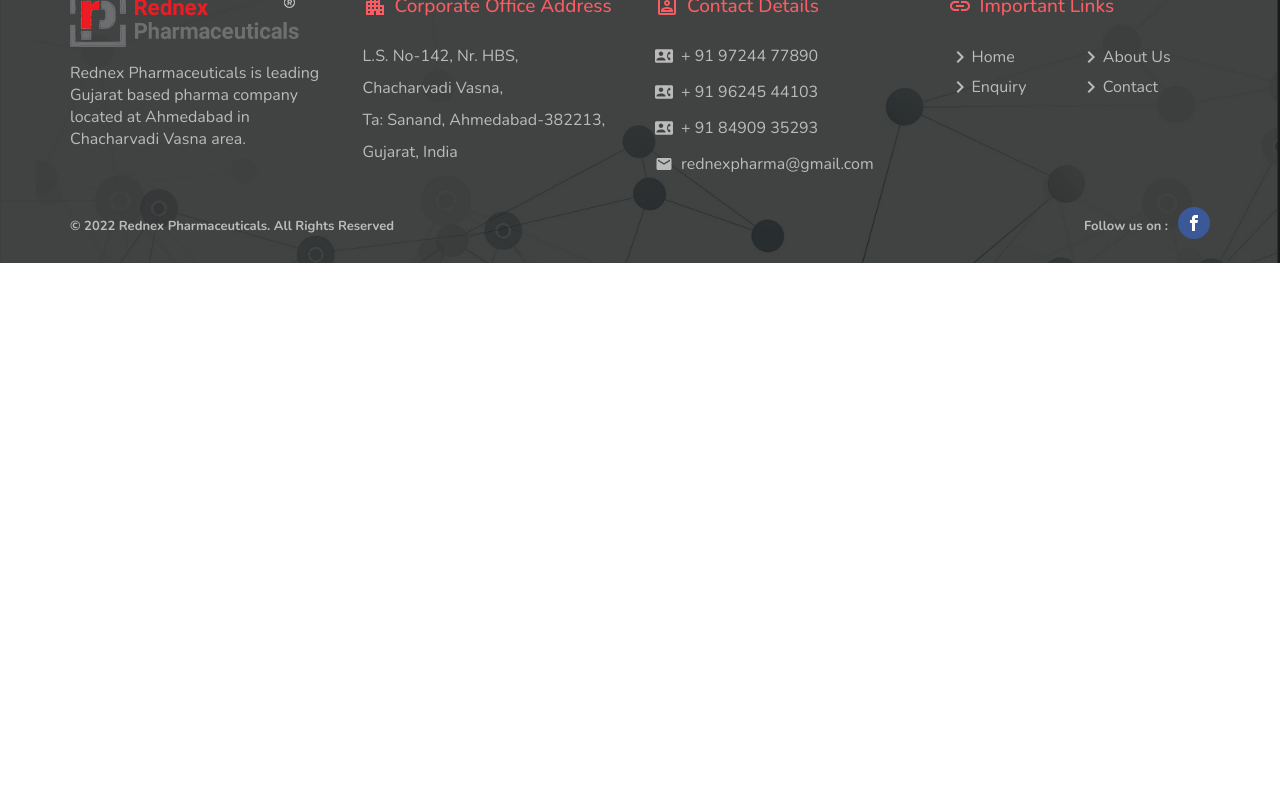
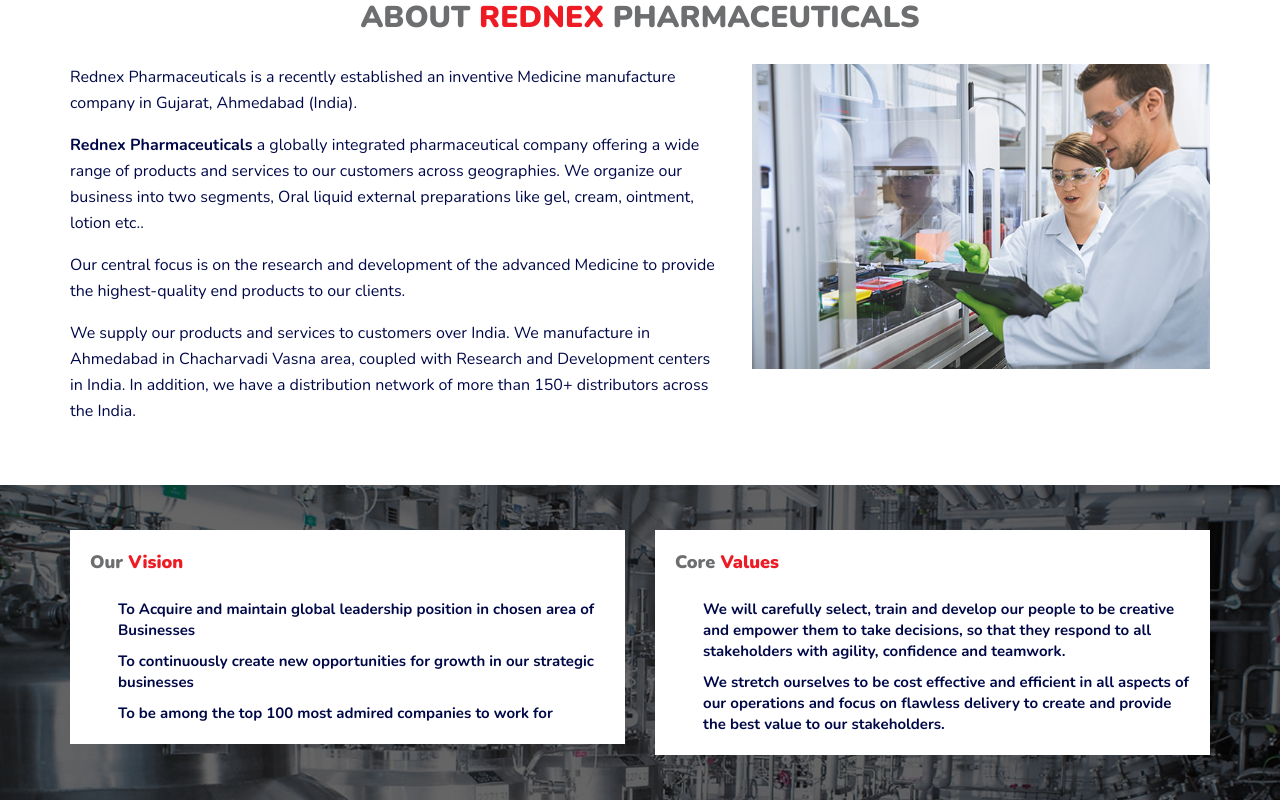
Before and after one commit to pritesh511/rednexpharma, a Next.js app: page /about-us in a window 1280 px wide. Shown: the part 460-1260 px from the top of the page. Before the commit the page ends 800 px from the top, so only its background shows below. Built offline with nearby package versions, Linux system fonts and the light colour scheme.

Commit message:
about page design

```diff
--- a/pages/about-us.js
+++ b/pages/about-us.js
@@ -1,6 +1,20 @@
+import Image from "next/image";
 import { NextSeo } from "next-seo";
 import Layout from "../components/layout";
 import SectionHeader from "../components/section-header/section-header";
+import {
+  AboutBlock,
+  AboutLeft,
+  AboutRight,
+  VisionBlock,
+  VisionHeading,
+  VisionInnerBlock,
+  VisionList,
+  VisionSection,
+  VisonDataBlock,
+  VisonListItem,
+} from "../styles/aboutPageStyles";
+import { Container, FcSection, SectionHeading } from "../styles/commonStyles";
 
 const About = () => {
   return (
@@ -11,6 +25,96 @@
       />
       <Layout>
         <SectionHeader />
+        <FcSection>
+          <Container>
+            <SectionHeading>
+              ABOUT <span>REDNEX</span> PHARMACEUTICALS
+            </SectionHeading>
+            <AboutBlock>
+              <AboutLeft>
+                <p>
+                  Rednex Pharmaceuticals is a recently established an inventive
+                  Medicine manufacture company in Gujarat, Ahmedabad (India).
+                </p>
+                <p>
+                  <b>Rednex Pharmaceuticals</b> a globally integrated
+                  pharmaceutical company offering a wide range of products and
+                  services to our customers across geographies. We organize our
+                  business into two segments, Oral liquid external preparations
+                  like gel, cream, ointment, lotion etc..
+                </p>
+                <p>
+                  Our central focus is on the research and development of the
+                  advanced Medicine to provide the highest-quality end products
+                  to our clients.
+                </p>
+                <p>
+                  We supply our products and services to customers over India.
+                  We manufacture in Ahmedabad in Chacharvadi Vasna area, coupled
+                  with Research and Development centers in India. In addition,
+                  we have a distribution network of more than 150+ distributors
+                  across the India.
+                </p>
+              </AboutLeft>
+              <AboutRight>
+                <Image
+                  src="/images/about-us.jpg"
+                  alt="about-image"
+                  width={457}
+                  height={305}
+                  layout="responsive"
+                />
+              </AboutRight>
+            </AboutBlock>
+          </Container>
+        </FcSection>
+        <VisionSection>
+          <Container>
+            <VisionBlock>
+              <VisonDataBlock>
+                <VisionInnerBlock>
+                  <VisionHeading>
+                    Our <span>Vision</span>
+                  </VisionHeading>
+                  <VisionList>
+                    <VisonListItem>
+                      To Acquire and maintain global leadership position in
+                      chosen area of Businesses
+                    </VisonListItem>
+                    <VisonListItem>
+                      To continuously create new opportunities for growth in our
+                      strategic businesses
+                    </VisonListItem>
+                    <VisonListItem>
+                      To be among the top 100 most admired companies to work for
+                    </VisonListItem>
+                  </VisionList>
+                </VisionInnerBlock>
+              </VisonDataBlock>
+              <VisonDataBlock>
+                <VisionInnerBlock>
+                  <VisionHeading>
+                    Core <span>Values</span>
+                  </VisionHeading>
+                  <VisionList>
+                    <VisonListItem>
+                      We will carefully select, train and develop our people to
+                      be creative and empower them to take decisions, so that
+                      they respond to all stakeholders with agility, confidence
+                      and teamwork.
+                    </VisonListItem>
+                    <VisonListItem>
+                      We stretch ourselves to be cost effective and efficient in
+                      all aspects of our operations and focus on flawless
+                      delivery to create and provide the best value to our
+                      stakeholders.
+                    </VisonListItem>
+                  </VisionList>
+                </VisionInnerBlock>
+              </VisonDataBlock>
+            </VisionBlock>
+          </Container>
+        </VisionSection>
       </Layout>
     </>
   );
--- /dev/null
+++ b/styles/aboutPageStyles.js
@@ -0,0 +1,108 @@
+import styled from "styled-components";
+import { Text1, Text2 } from "./styles";
+
+const AboutBlock = styled.div`
+  display: flex;
+  margin: 0 -15px;
+  @media only screen and (max-width: 768px) {
+    flex-wrap: wrap;
+    margin: 0;
+  }
+`;
+const AboutRight = styled.div`
+  max-width: 41.66%;
+  width: 100%;
+  padding: 0 15px;
+  @media only screen and (max-width: 768px) {
+    max-width: 100%;
+    padding: 0;
+  }
+`;
+const AboutLeft = styled.div`
+  max-width: 58.33%;
+  width: 100%;
+  padding: 0 15px;
+  p {
+    ${Text1}
+    color: var(--text-color);
+    margin: 0 0 16px 0;
+    &.mb0 {
+      margin: 0;
+    }
+  }
+  @media only screen and (max-width: 768px) {
+    max-width: 100%;
+    padding: 0;
+  }
+`;
+
+const VisionSection = styled.section`
+  padding: 45px 0;
+  background-image: url("/images/vision-bg.jpg");
+  background-position: center;
+  background-repeat: no-repeat;
+  background-size: cover;
+`;
+const VisionBlock = styled.div`
+  display: flex;
+  margin: 0 -15px;
+  @media only screen and (max-width: 768px) {
+    flex-wrap: wrap;
+    margin: 0;
+  }
+`;
+const VisonDataBlock = styled.div`
+  max-width: 50%;
+  width: 100%;
+  padding: 0 15px;
+  @media only screen and (max-width: 768px) {
+    max-width: 100%;
+    padding: 0;
+    margin-bottom: 16px;
+    :last-child {
+      margin-bottom: 0;
+    }
+  }
+`;
+const VisionInnerBlock = styled.div`
+  width: 100%;
+  background-color: var(--white);
+  padding: 20px;
+`;
+const VisionHeading = styled.h3`
+  font-size: 18px;
+  line-height: 24px;
+  font-weight: 900;
+  color: var(--light-gray);
+  margin: 0 0 25px 0;
+  span {
+    color: var(--danger);
+  }
+`;
+const VisionList = styled.ul`
+  padding: 0;
+  margin: 0;
+  list-style: none;
+`;
+const VisonListItem = styled.li`
+  ${Text2}
+  margin: 0 0 10px 0;
+  padding: 0 0 0 28px;
+  color: var(--text-color);
+  :last-child {
+    margin: 0;
+  }
+`;
+
+export {
+  AboutBlock,
+  AboutRight,
+  AboutLeft,
+  VisionSection,
+  VisionBlock,
+  VisonDataBlock,
+  VisionHeading,
+  VisionInnerBlock,
+  VisionList,
+  VisonListItem,
+};
--- a/styles/commonStyles.js
+++ b/styles/commonStyles.js
@@ -27,4 +27,8 @@
   }
 `;
 
-export { Container, SectionHeading, SectionPara };
+const FcSection = styled.section`
+  padding: 45px 0;
+`;
+
+export { Container, SectionHeading, SectionPara, FcSection };
```
Also changed, not shown: public/images/about-us.jpg (added), public/images/vision-bg.jpg (added).
